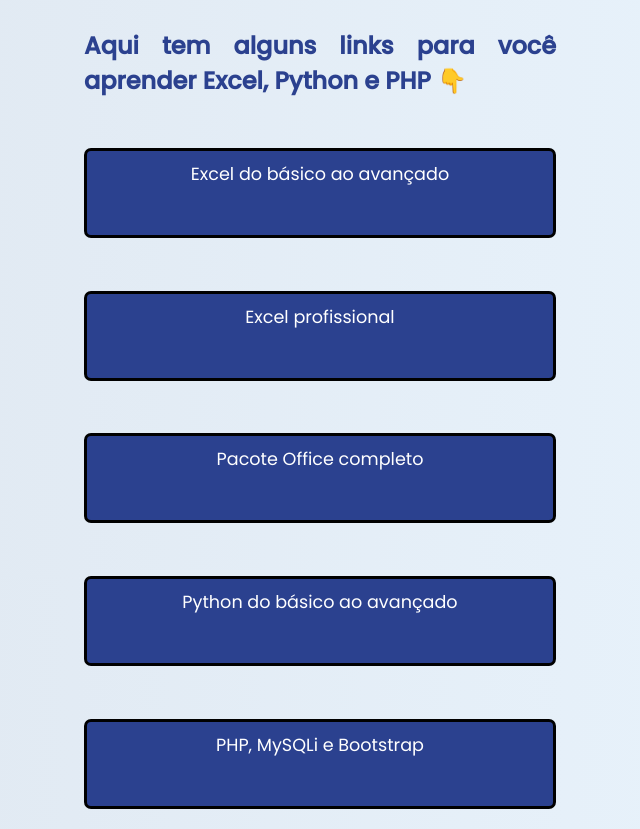
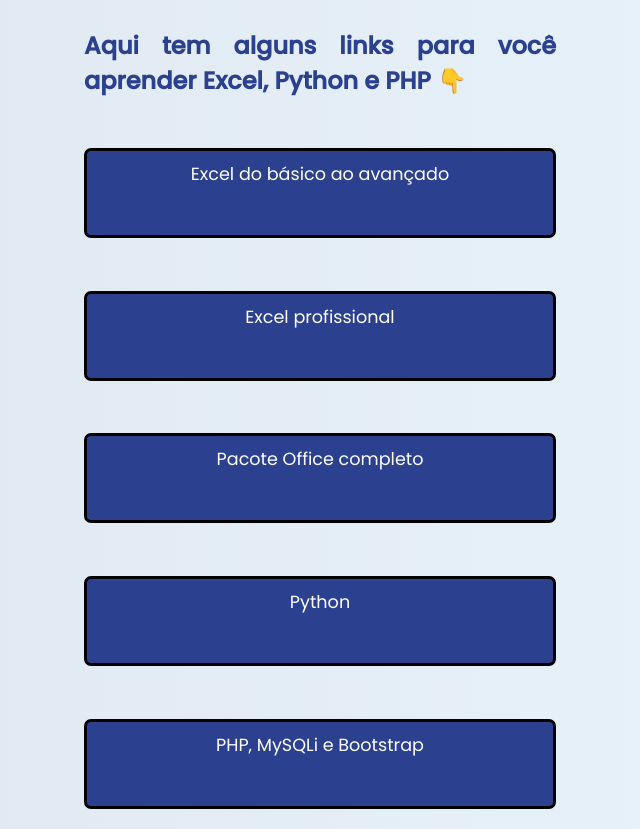
Before and after one commit to leonardoramalho/link-tree, a plain HTML site: page index.html in a window 1280 px wide. Shown: the part 235-1064 px from the top of the page, without its empty margins (320-960 px from the left). Drawn offline with Linux system fonts and the light colour scheme.

Commit message:
Update index.html

```diff
--- a/index.html
+++ b/index.html
@@ -28,7 +28,7 @@
         </div>
 
         <div id="python">
-            <a href="https://go.hotmart.com/P76869661U">Python do básico ao avançado</a>
+            <a href="https://go.hotmart.com/P76869661U">Python</a>
         </div>
 
         <div id="php">
```
